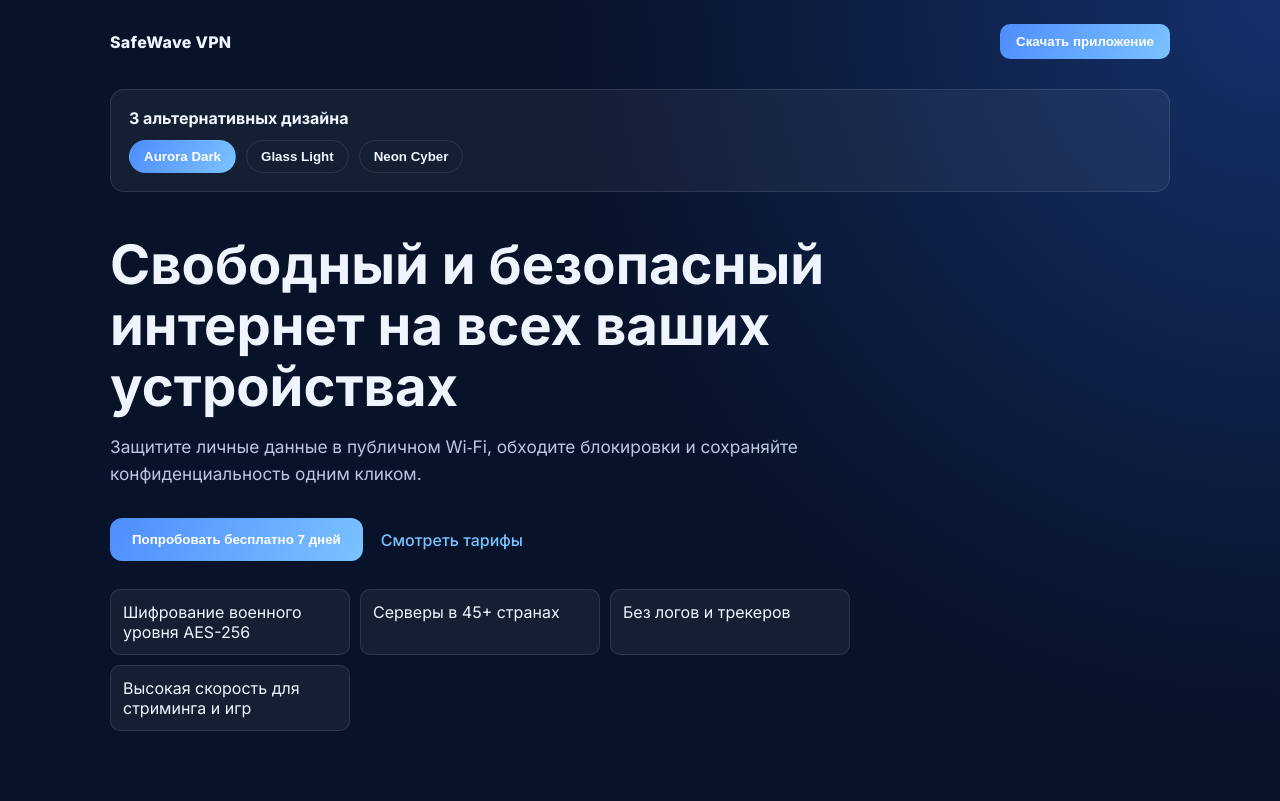
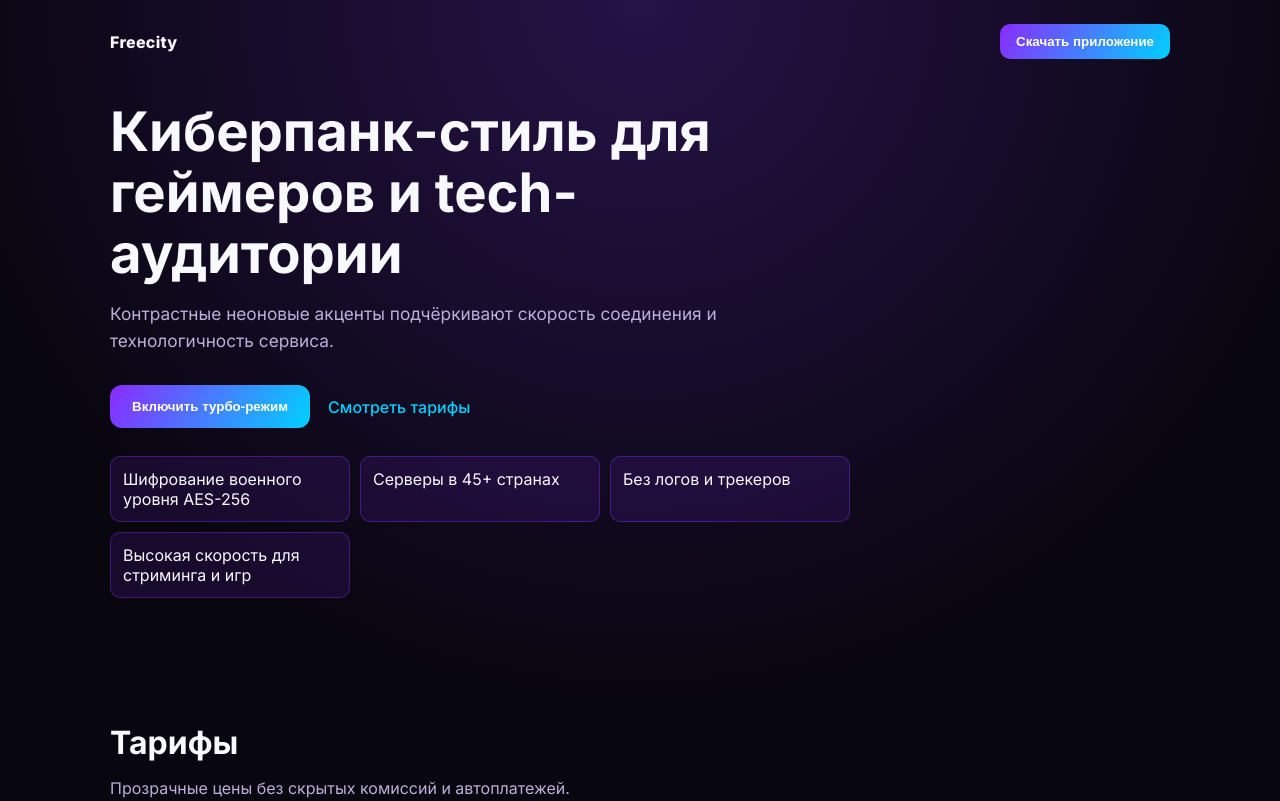
Before and after one commit to ibaluk/vpn, a plain HTML site: page index.html in a window 1280 px wide. Shown: the top 801 px of the page. Drawn offline with nearby package versions, Linux system fonts and the light colour scheme.

Commit message:
Keep Neon Cyber design and rename brand to Freecity

```diff
--- a/index.html
+++ b/index.html
@@ -3,7 +3,7 @@
   <head>
     <meta charset="UTF-8" />
     <meta name="viewport" content="width=device-width, initial-scale=1.0" />
-    <title>SafeWave VPN — Защита и свобода в сети</title>
+    <title>Freecity — Защита и свобода в сети</title>
     <link rel="preconnect" href="https://fonts.googleapis.com" />
     <link rel="preconnect" href="https://fonts.gstatic.com" crossorigin />
     <link
--- a/main.js
+++ b/main.js
@@ -3,29 +3,11 @@ const { createApp } = Vue;
 createApp({
   data() {
     return {
-      activeVariant: 'aurora',
-      variants: {
-        aurora: {
-          label: 'Aurora Dark',
-          title: 'SafeWave VPN',
-          heading: 'Свободный и безопасный интернет на всех ваших устройствах',
-          text: 'Защитите личные данные в публичном Wi‑Fi, обходите блокировки и сохраняйте конфиденциальность одним кликом.',
-          cta: 'Попробовать бесплатно 7 дней'
-        },
-        glass: {
-          label: 'Glass Light',
-          title: 'SafeWave Cloud',
-          heading: 'Лёгкий и прозрачный VPN-дизайн для современной аудитории',
-          text: 'Минималистичный интерфейс в светлой палитре повышает доверие и отлично подходит для B2C-продуктов.',
-          cta: 'Запустить бесплатный доступ'
-        },
-        neon: {
-          label: 'Neon Cyber',
-          title: 'SafeWave X',
-          heading: 'Киберпанк-стиль для геймеров и tech-аудитории',
-          text: 'Контрастные неоновые акценты подчёркивают скорость соединения и технологичность сервиса.',
-          cta: 'Включить турбо-режим'
-        }
+      brand: {
+        title: 'Freecity',
+        heading: 'Киберпанк-стиль для геймеров и tech-аудитории',
+        text: 'Контрастные неоновые акценты подчёркивают скорость соединения и технологичность сервиса.',
+        cta: 'Включить турбо-режим'
       },
       plans: [
         {
@@ -55,39 +37,19 @@ createApp({
       ]
     };
   },
-  computed: {
-    currentVariant() {
-      return this.variants[this.activeVariant];
-    }
-  },
   template: `
-    <div class="page" :class="'variant--' + activeVariant">
+    <div class="page variant--neon">
       <header class="hero">
         <nav class="nav">
-          <div class="logo">{{ currentVariant.title }}</div>
+          <div class="logo">{{ brand.title }}</div>
           <button class="btn btn--small">Скачать приложение</button>
         </nav>
 
-        <section class="variant-switcher">
-          <h2>3 альтернативных дизайна</h2>
-          <div class="variant-switcher__controls">
-            <button
-              v-for="(variant, key) in variants"
-              :key="key"
-              class="variant-chip"
-              :class="{ 'variant-chip--active': activeVariant === key }"
-              @click="activeVariant = key"
-            >
-              {{ variant.label }}
-            </button>
-          </div>
-        </section>
-
         <div class="hero__content">
-          <h1>{{ currentVariant.heading }}</h1>
-          <p>{{ currentVariant.text }}</p>
+          <h1>{{ brand.heading }}</h1>
+          <p>{{ brand.text }}</p>
           <div class="hero__actions">
-            <button class="btn">{{ currentVariant.cta }}</button>
+            <button class="btn">{{ brand.cta }}</button>
             <a href="#plans" class="link">Смотреть тарифы</a>
           </div>
           <ul class="features">
--- a/styles.css
+++ b/styles.css
@@ -13,28 +13,16 @@ body {
 
 .page {
   min-height: 100vh;
-  --bg: #08132a;
-  --bg-soft: #101f3d;
-  --text: #eff5ff;
-  --muted: #b9c7df;
-  --accent: #4e8dff;
-  --accent-2: #7ac3ff;
-  --panel-border: rgba(255, 255, 255, 0.1);
-  --surface: rgba(255, 255, 255, 0.05);
+  --bg: #08060f;
+  --bg-soft: #161129;
+  --text: #f8f8ff;
+  --muted: #bab0da;
+  --accent: #8a2bff;
+  --accent-2: #00d1ff;
+  --panel-border: rgba(145, 53, 255, 0.35);
+  --surface: rgba(138, 43, 255, 0.12);
   color: var(--text);
-  background: radial-gradient(circle at top right, #15306a 0%, var(--bg) 40%);
-}
-
-.page.variant--glass {
-  --bg: #eef4ff;
-  --bg-soft: #ffffff;
-  --text: #18223d;
-  --muted: #5f6b84;
-  --accent: #2f7fff;
-  --accent-2: #67c2ff;
-  --panel-border: rgba(24, 34, 61, 0.14);
-  --surface: rgba(255, 255, 255, 0.9);
-  background: linear-gradient(140deg, #e8f0ff 0%, #f8fbff 60%, #dff3ff 100%);
+  background: radial-gradient(circle at top center, #261247 0%, #08060f 55%);
 }
 
 .page.variant--neon {
@@ -64,41 +52,6 @@ body {
 .logo {
   font-weight: 800;
   letter-spacing: 0.3px;
-}
-
-.variant-switcher {
-  margin-top: 30px;
-  padding: 18px;
-  background: var(--surface);
-  border: 1px solid var(--panel-border);
-  border-radius: 14px;
-}
-
-.variant-switcher h2 {
-  margin: 0 0 12px;
-  font-size: 1rem;
-}
-
-.variant-switcher__controls {
-  display: flex;
-  gap: 10px;
-  flex-wrap: wrap;
-}
-
-.variant-chip {
-  border: 1px solid var(--panel-border);
-  background: transparent;
-  color: var(--text);
-  padding: 8px 14px;
-  border-radius: 999px;
-  font-weight: 600;
-  cursor: pointer;
-}
-
-.variant-chip--active {
-  background: linear-gradient(120deg, var(--accent), var(--accent-2));
-  border-color: transparent;
-  color: #fff;
 }
 
 .hero__content {
```
